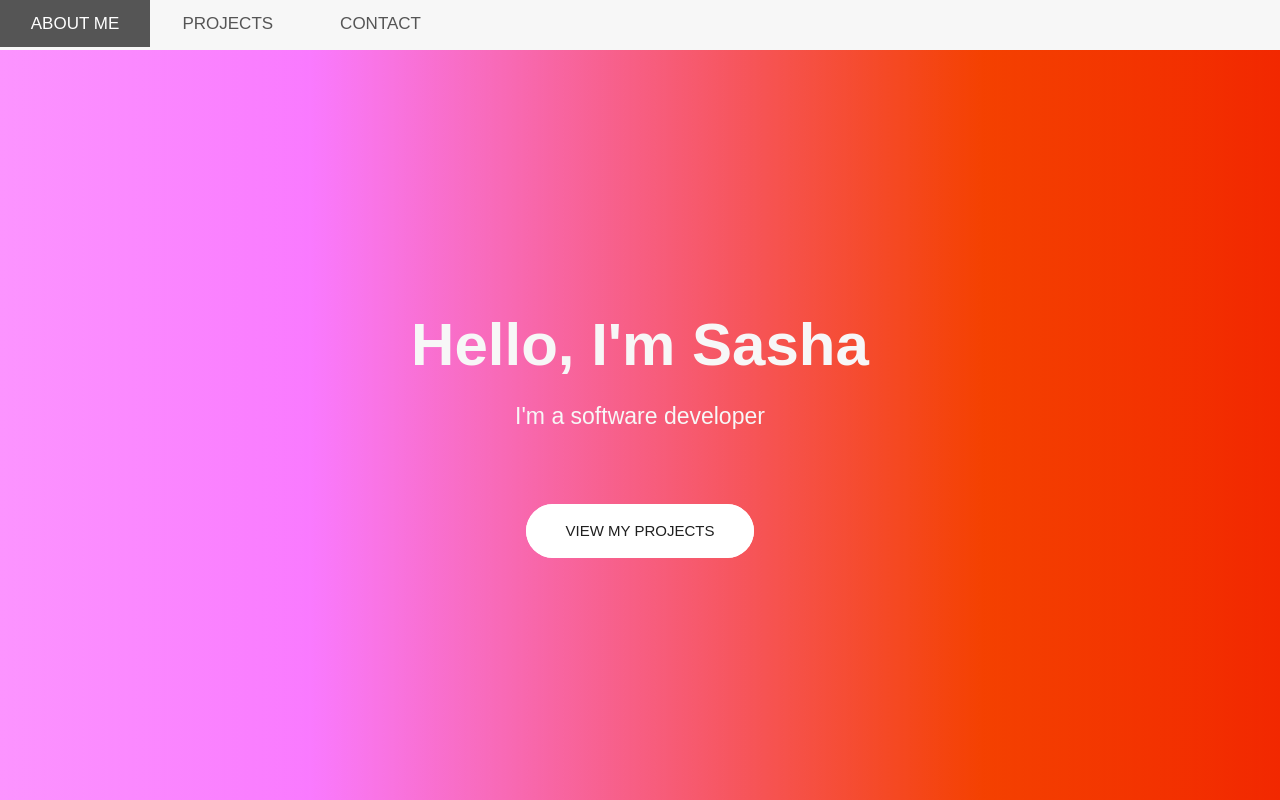
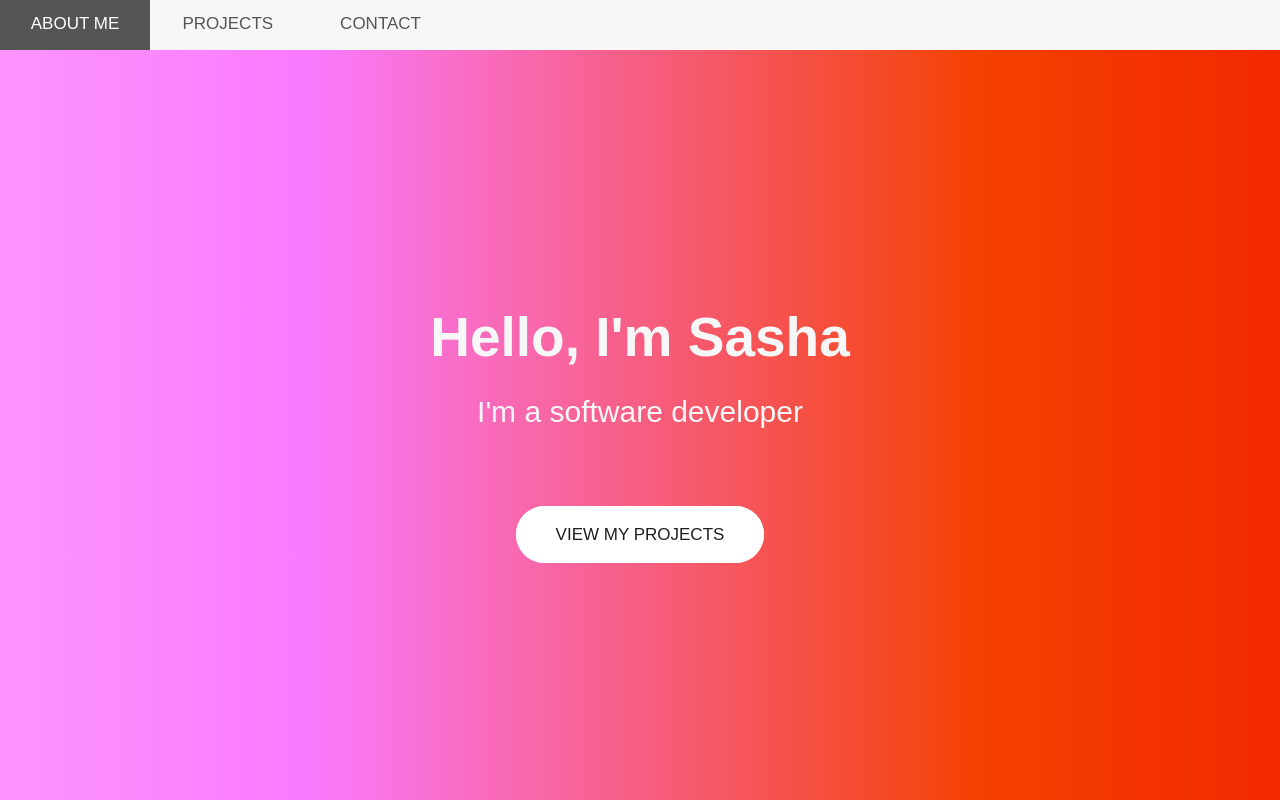
Before and after one commit to aleksandra-codes/aleksandra-codes.github.io, a website: page index.html in a window 1280 px wide. Shown: the top 800 px of the page. Drawn offline with nearby package versions, Linux system fonts and the light colour scheme; some packages are replaced by stand-ins of ours; a script that the page names is missing.

Commit message:
changed nav height

```diff
--- a/sass/components/_button.scss
+++ b/sass/components/_button.scss
@@ -9,7 +9,7 @@
             border-radius: 100px;
             transition: all .2s;
             position: relative;
-            font-size: 1.5rem;
+            font-size: 1.7rem;
             &:hover{
                 transform: translateY(-0.3rem);
                 box-shadow: 0 1rem 2rem rgba($color-black, .2);
--- a/sass/layout/_header.scss
+++ b/sass/layout/_header.scss
@@ -22,12 +22,12 @@
             display: block;
             margin-bottom: 6rem;
             animation: moveInRight 0.5s ease-out;
-            font-size: 2.3rem;
+            font-size: 3rem;
         }
     }
        /* Scroll snap effect */
        scroll-snap-align: center;
        h1 {
-           font-size: 6rem;
+           font-size: 5.5rem;
        }
 }
--- a/sass/layout/_navbar.scss
+++ b/sass/layout/_navbar.scss
@@ -16,6 +16,7 @@ nav {
         }
       }
       a {
+        height: 15rem;
         display: inline-block;
         width: 15rem;
         text-align: center;
```
Also changed, not shown: css/style.css.
